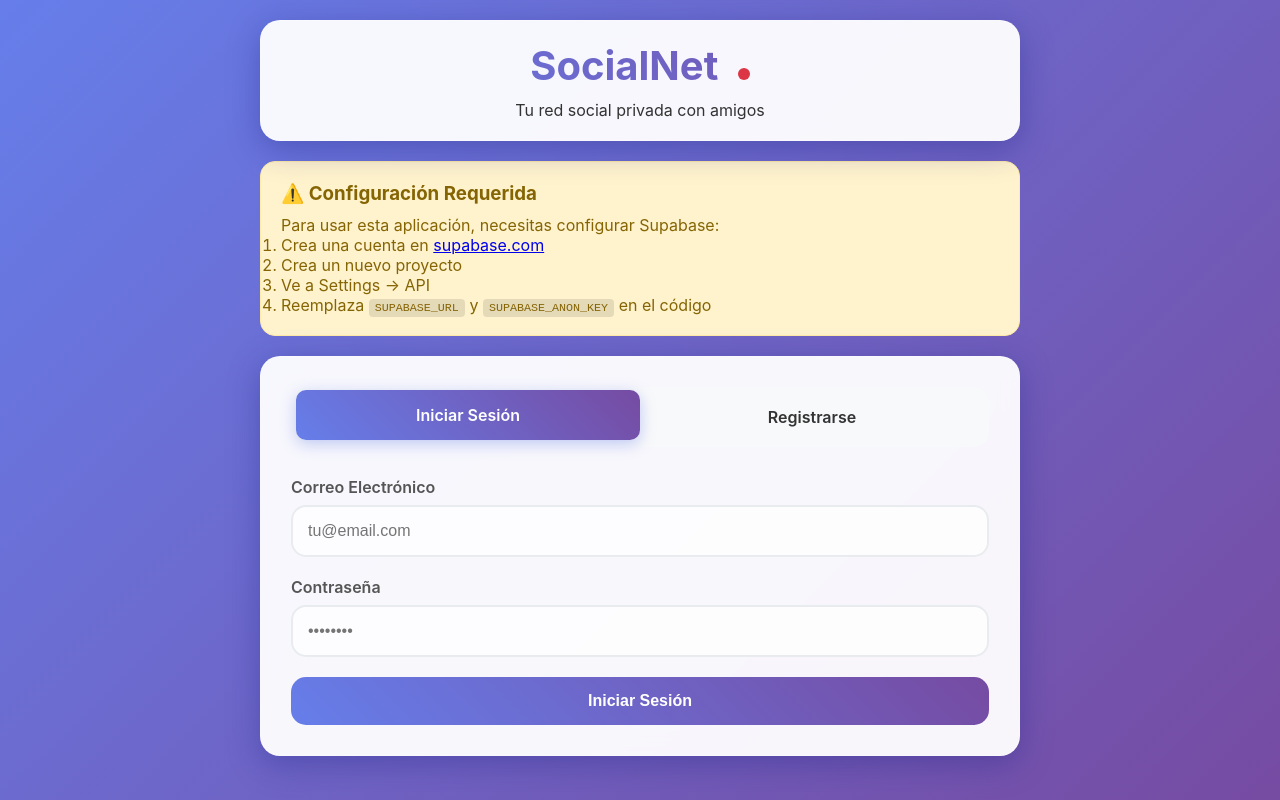
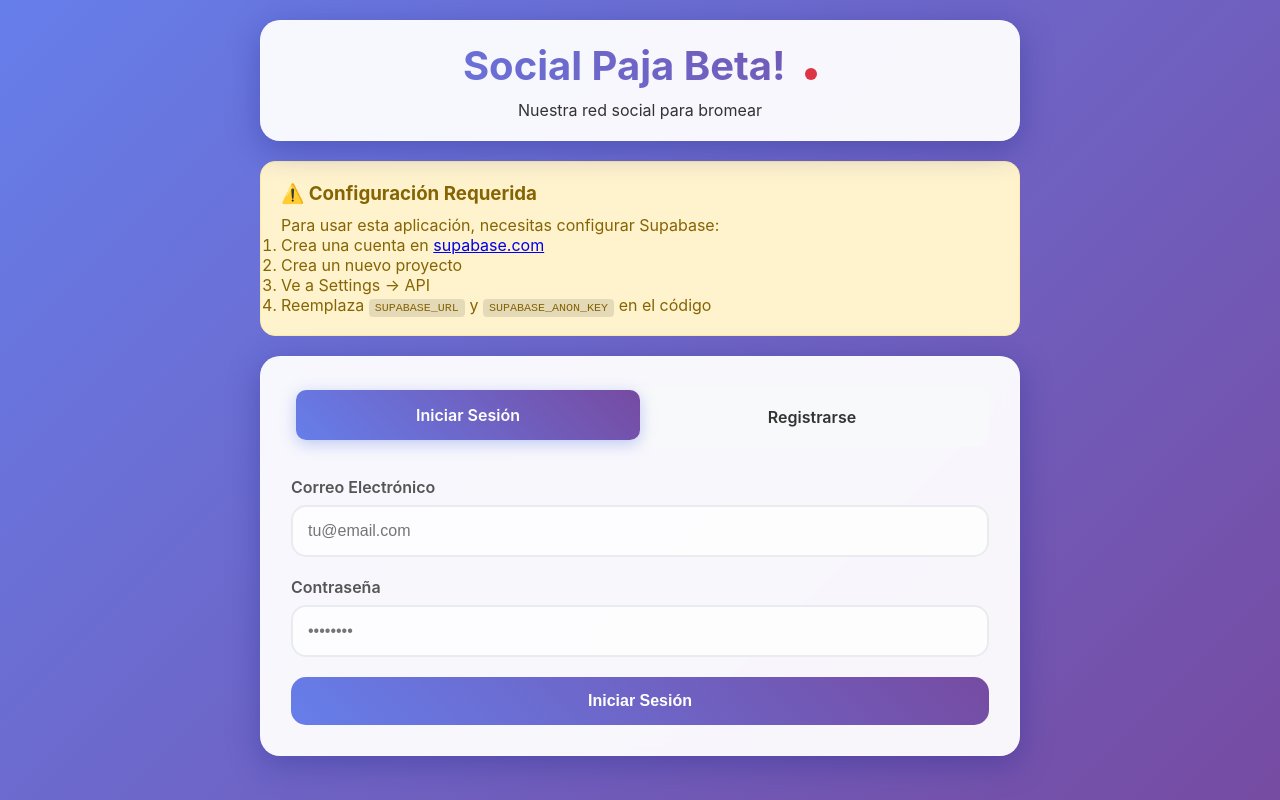
Before and after one commit to wktaer/RedSocialPaja, a plain HTML site: page index.html in a window 1280 px wide. Drawn offline with nearby package versions, Linux system fonts and the light colour scheme.

Commit message:
Update index.html

```diff
--- a/index.html
+++ b/index.html
@@ -3,7 +3,7 @@
 <head>
     <meta charset="UTF-8">
     <meta name="viewport" content="width=device-width, initial-scale=1.0">
-    <title>SocialNet - Red Social de Amigos</title>
+    <title>SocialPaja - Red Social de Amigos</title>
     <script src="https://unpkg.com/@supabase/supabase-js@2.39.0/dist/umd/supabase.js"></script>
     <style>
         * {
@@ -505,10 +505,10 @@
     <div class="container">
         <div class="app-header">
             <h1 class="app-title">
-                SocialNet
+                Social Paja Beta!
                 <span id="connection-status" class="status-indicator status-offline"></span>
             </h1>
-            <p>Tu red social privada con amigos</p>
+            <p>Nuestra red social para bromear</p>
             <div id="online-status" class="online-users hidden">
                 <span id="online-count">0</span> usuarios conectados
             </div>
```
